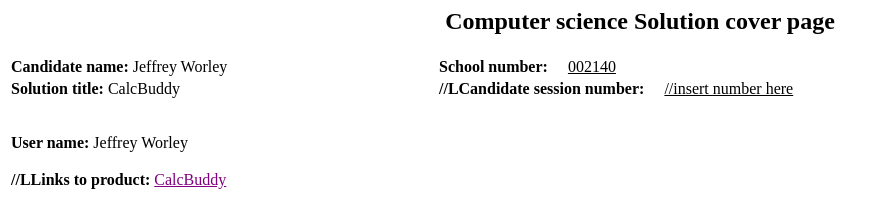
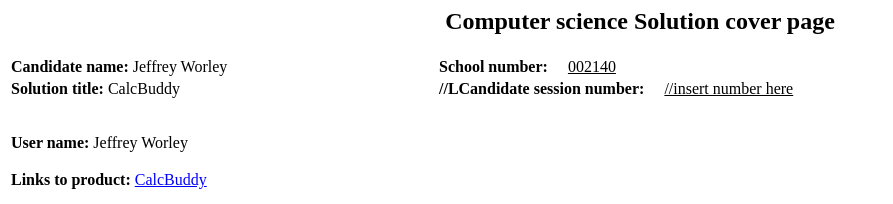
Before and after one commit to jeffreyworley/calcBuddy, a plain HTML site: page index.html in a window 1280 px wide. Shown: the top 204 px of the page, without its empty margins (0-893 px from the left). Drawn offline with Linux system fonts and the light colour scheme.

Commit message:
Update index.html

```diff
--- a/index.html
+++ b/index.html
@@ -36,7 +36,7 @@
 			</tr>
 
 			<tr>
-				<td width=320 height=50 colspan=2><p><b>//LLinks to product: </b><a href="">CalcBuddy</a></p></td>
+				<td width=320 height=50 colspan=2><p><b>Links to product: </b><a href="https://github.com/jeffreyworley/calcBuddy">CalcBuddy</a></p></td>
 				<td width=400></td>
 				<td width=200></td>
 			</tr>
```
